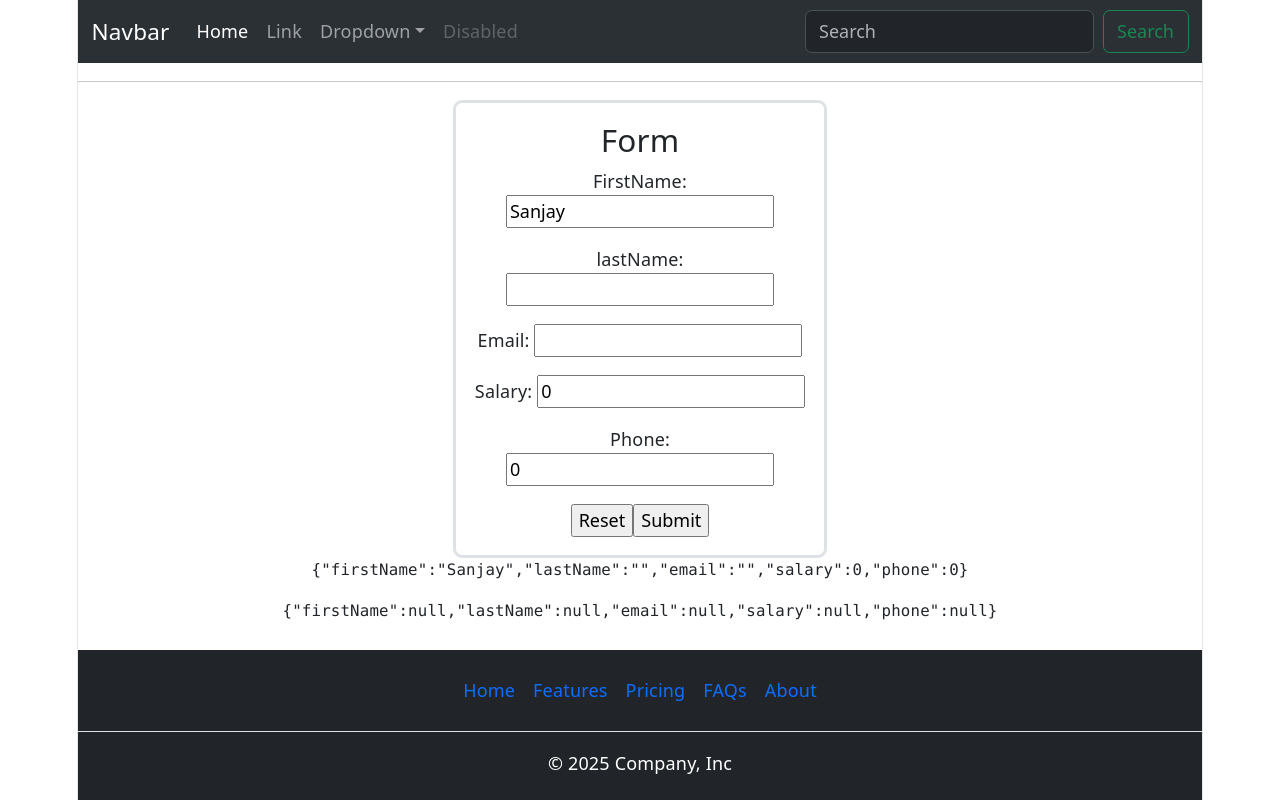
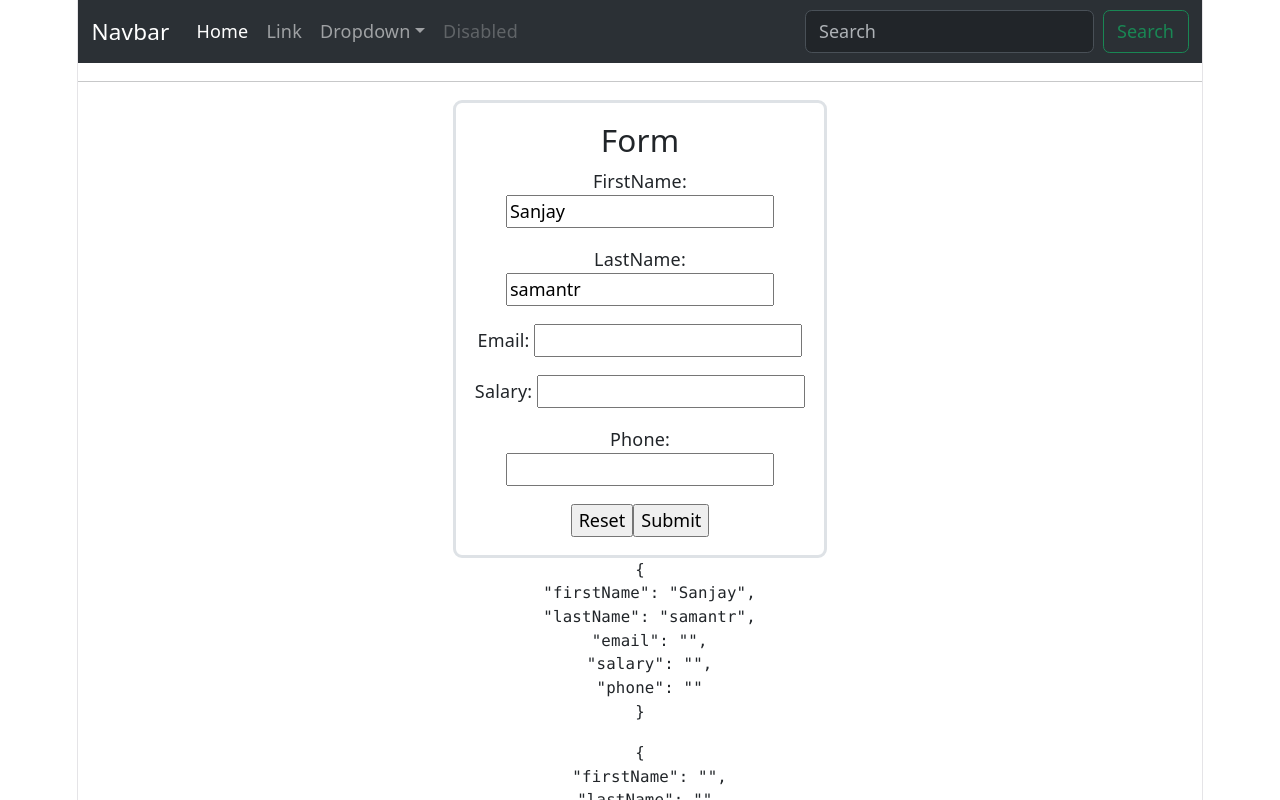
Before and after one commit to sanjaysamantra1/eureka_20_april_2026, a React (Vite) app in the folder react/React_App_1/: page / in a window 1280 px wide. Shown: the top 800 px of the page. Built offline with nearby package versions, Linux system fonts and the light colour scheme.

Commit message:
form with validation

```diff
--- a/react/React_App_1/src/components/form/FormDemo1.tsx
+++ b/react/React_App_1/src/components/form/FormDemo1.tsx
@@ -3,38 +3,45 @@ import { useState } from "react";
 export default function FormDemo1() {
   const defaultUserData = {
     firstName: "Sanjay",
+    lastName: "samantr",
+    email: "",
+    salary: "",
+    phone: "",
+  };
+
+  const defaultErrors = {
+    firstName: "",
     lastName: "",
     email: "",
-    salary: 0,
-    phone: 0,
+    salary: "",
+    phone: "",
   };
+
   const [user, setUser] = useState(defaultUserData);
-  const [errors, setErrors] = useState({
-    firstName: null,
-    lastName: null,
-    email: null,
-    salary: null,
-    phone: null,
-  });
+  const [errors, setErrors] = useState(defaultErrors);
 
-  const changeHandler = (e:any)=>{
+  const changeHandler = (e: React.ChangeEvent<HTMLInputElement>) => {
     const fieldName = e.target.name;
     const fieldValue = e.target.value;
-    setUser({...user , [fieldName]:fieldValue});
 
-    if(fieldValue == ''){
-      setErrors({...errors, [fieldName]:`${fieldName} is required`})
-    }else{
-      setErrors({...errors, [fieldName]:''})
-    }
-  }
-  const submitMyForm = (e:any)=>{
+    setUser({ ...user, [fieldName]: fieldValue });
+
+    setErrors({
+      ...errors,
+      [fieldName]:fieldValue.trim() === "" ? `${fieldName} is required`: "",
+    });
+  };
+
+  const submitMyForm = (e: React.FormEvent) => {
     e.preventDefault();
-    console.log('Form Submitted', user)
-  }
-  const resetMyForm = ()=>{
-    setUser({...defaultUserData});
-  }
+    console.log("Form Submitted", user);
+  };
+
+  const resetMyForm = () => {
+    setUser(defaultUserData);
+    setErrors(defaultErrors);
+  };
+
   return (
     <>
       <div className="col-sm-4 offset-4 border border-3 rounded-3 p-3">
@@ -42,31 +49,37 @@ export default function FormDemo1() {
 
         <form onSubmit={submitMyForm} onReset={resetMyForm}>
           <p>
-            FirstName: <input name='firstName' value={user.firstName} onChange={changeHandler} required />
+            FirstName: <input name="firstName" value={user.firstName} onChange={changeHandler} />
             <span className="text-danger">{errors.firstName}</span>
           </p>
+
           <p>
-            lastName: <input name='lastName' value={user.lastName} onChange={changeHandler} />
+            LastName: <input name="lastName" value={user.lastName} onChange={changeHandler} />
             <span className="text-danger">{errors.lastName}</span>
           </p>
+
           <p>
-            Email: <input name='email' type="email" value={user.email} onChange={changeHandler} required />
+            Email: <input name="email" type="email" value={user.email} onChange={changeHandler} />
             <span className="text-danger">{errors.email}</span>
           </p>
+
           <p>
-            Salary: <input name='salary' value={user.salary} onChange={changeHandler} />
+            Salary: <input name="salary" value={user.salary} onChange={changeHandler} />
+            <span className="text-danger">{errors.salary}</span>
           </p>
+
           <p>
-            Phone: <input name='phone' value={user.phone} onChange={changeHandler} />
+            Phone: <input name="phone" value={user.phone} onChange={changeHandler} />
+            <span className="text-danger">{errors.phone}</span>
           </p>
 
           <input type="reset" value="Reset" />
           <input type="submit" value="Submit" />
         </form>
+      </div>
 
-      </div>
-    <pre>{JSON.stringify(user)}</pre>
-    <pre>{JSON.stringify(errors)}</pre>
+      <pre>{JSON.stringify(user, null, 2)}</pre>
+      <pre>{JSON.stringify(errors, null, 2)}</pre>
     </>
   );
 }
```
